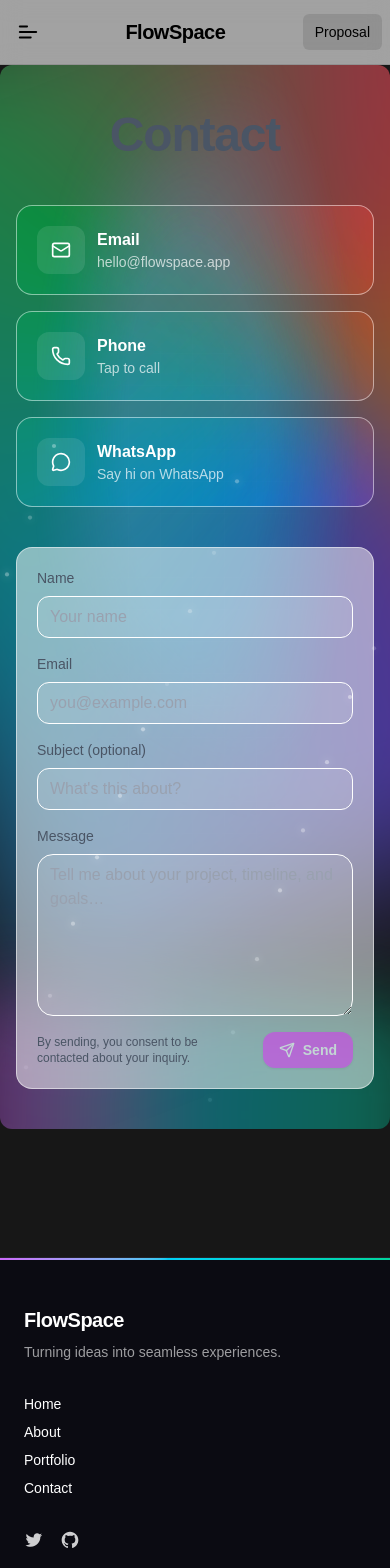
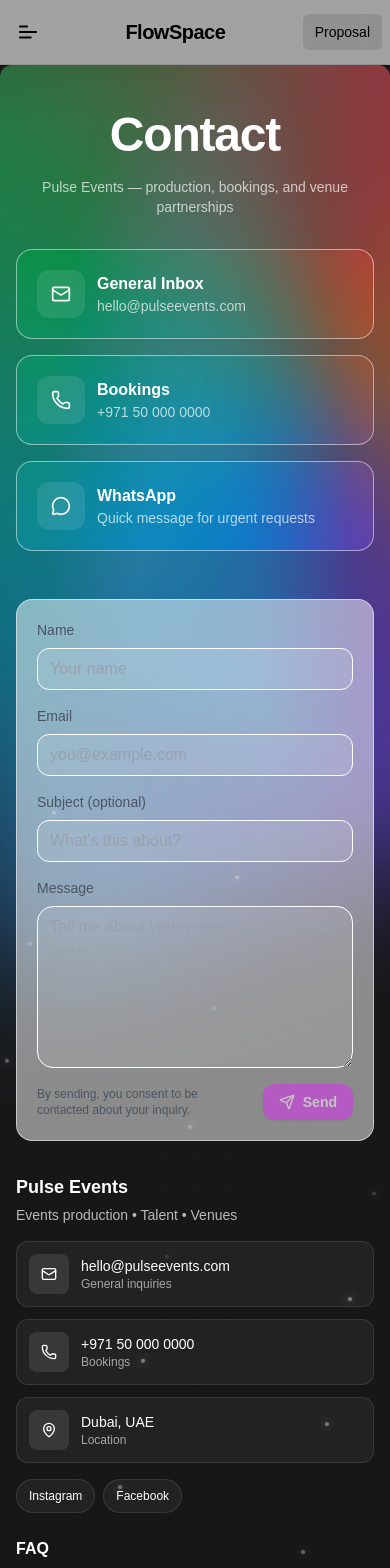
Before and after one commit to shay122990/flowspace-event-agency, a Next.js app: page /contact in a window 390 px wide. Shown: the top 1568 px of the page. Built offline with nearby package versions, Linux system fonts and the light colour scheme.

Commit message:
added contact info to contact page

```diff
--- a/src/app/(marketing)/contact/page.tsx
+++ b/src/app/(marketing)/contact/page.tsx
@@ -5,11 +5,11 @@ import AnimatedParticles from "@/app/components/AnimatedParticles";
 import ContactCard from "./components/ContactCard";
 import { Mail, Phone, MessageCircle } from "lucide-react";
 import ContactForm from "./components/ContactForm";
+import ContactInfo from "./components/ContactInfo";
 
 export default function ContactPage() {
   return (
     <main className="relative py-10 overflow-hidden bg-[#0b0b12] text-white rounded-xl">
-      {/* big spinning conic */}
       <motion.div
         aria-hidden
         initial={{ rotate: 0, scale: 1 }}
@@ -22,7 +22,6 @@ export default function ContactPage() {
         }}
       />
 
-      {/* soft radial wash */}
       <div
         aria-hidden
         className="pointer-events-none absolute inset-0 [mask-image:radial-gradient(60%_60%_at_50%_35%,#000_30%,transparent_70%)]"
@@ -30,53 +29,81 @@ export default function ContactPage() {
         <div className="absolute inset-x-0 top-0 mx-auto h-[44rem] w-[44rem] rounded-full bg-gradient-to-br from-fuchsia-500/30 via-sky-400/20 to-emerald-400/30 blur-2xl" />
       </div>
 
-      {/* grid texture */}
       <div
         aria-hidden
         className="absolute inset-0 bg-[linear-gradient(to_right,rgba(255,255,255,.06)_1px,transparent_1px),linear-gradient(to_bottom,rgba(255,255,255,.06)_1px,transparent_1px)] bg-[size:32px_32px] opacity-20 [mask-image:radial-gradient(ellipse_at_center,black,transparent_70%)]"
       />
-
       <AnimatedParticles />
-
       <section className="relative z-10 flex flex-col items-center justify-center px-4 text-center">
         <motion.h1
           initial={{ y: 20, opacity: 0 }}
           animate={{ y: 0, opacity: 1 }}
           transition={{ duration: 0.6, ease: [0.22, 1, 0.36, 1] }}
-          className="bg-gradient-to-br text-gray-600 bg-clip-text text-5xl font-black leading-tight tracking-tight  md:text-6xl lg:text-8xl"
+          className="bg-clip-text text-5xl font-black leading-tight tracking-tight md:text-6xl lg:text-7xl text-white"
         >
           Contact
         </motion.h1>
 
-        <div className="mx-auto pt-10 grid w-full max-w-5xl gap-4 sm:grid-cols-2 lg:grid-cols-3">
+        <p className="mt-3 text-sm text-white/70 md:text-gray-500">
+          Pulse Events — production, bookings, and venue partnerships
+        </p>
+
+        <div className="mx-auto pt-8 grid w-full max-w-5xl gap-4 sm:grid-cols-2 lg:grid-cols-3">
           <ContactCard
             icon={Mail}
-            label="Email"
-            helper="hello@flowspace.app"
-            href="mailto:hello@flowspace.app"
+            label="General Inbox"
+            helper="hello@pulseevents.com"
+            href="mailto:hello@pulseevents.com"
           />
           <ContactCard
             icon={Phone}
-            label="Phone"
-            helper="Tap to call"
-            href="tel:+971000000000"
+            label="Bookings"
+            helper="+971 50 000 0000"
+            href="tel:+971500000000"
           />
           <ContactCard
             icon={MessageCircle}
             label="WhatsApp"
-            helper="Say hi on WhatsApp"
-            href="https://wa.me/0000000000"
+            helper="Quick message for urgent requests"
+            href="https://wa.me/971500000000"
             target="_blank"
           />
         </div>
       </section>
-      <section className="relative z-10 px-4">
-        <div className="mx-auto mt-10 grid w-full max-w-5xl gap-6 lg:grid-cols-3">
+
+      <section className="relative z-10 px-4 mt-12">
+        <div className="mx-auto grid w-full max-w-6xl gap-8">
           <div className="lg:col-span-2">
-            <ContactForm to="hello@flowspace.app" />
+            <ContactForm to="hello@pulseevents.com" />
           </div>
         </div>
       </section>
+
+      <section className="relative z-10 px-4 mt-8">
+        <div className="mx-auto w-full max-w-6xl">
+          <ContactInfo
+            companyName="Pulse Events"
+            email="hello@pulseevents.com"
+            phone="+971 50 000 0000"
+            address="Dubai, UAE"
+            socials={[
+              {
+                name: "Instagram",
+                href: "https://instagram.com/pulseevents",
+                Icon: undefined,
+              },
+              {
+                name: "Facebook",
+                href: "https://facebook.com/pulseevents",
+                Icon: undefined,
+              },
+            ]}
+            // mapSrc can be overridden if needed
+            mapSrc="https://www.openstreetmap.org/export/embed.html?bbox=55.112%2C24.717%2C55.602%2C25.417&layer=mapnik"
+          />
+        </div>
+      </section>
+
       <motion.div
         aria-hidden
         initial={{ x: "-10%" }}
```
